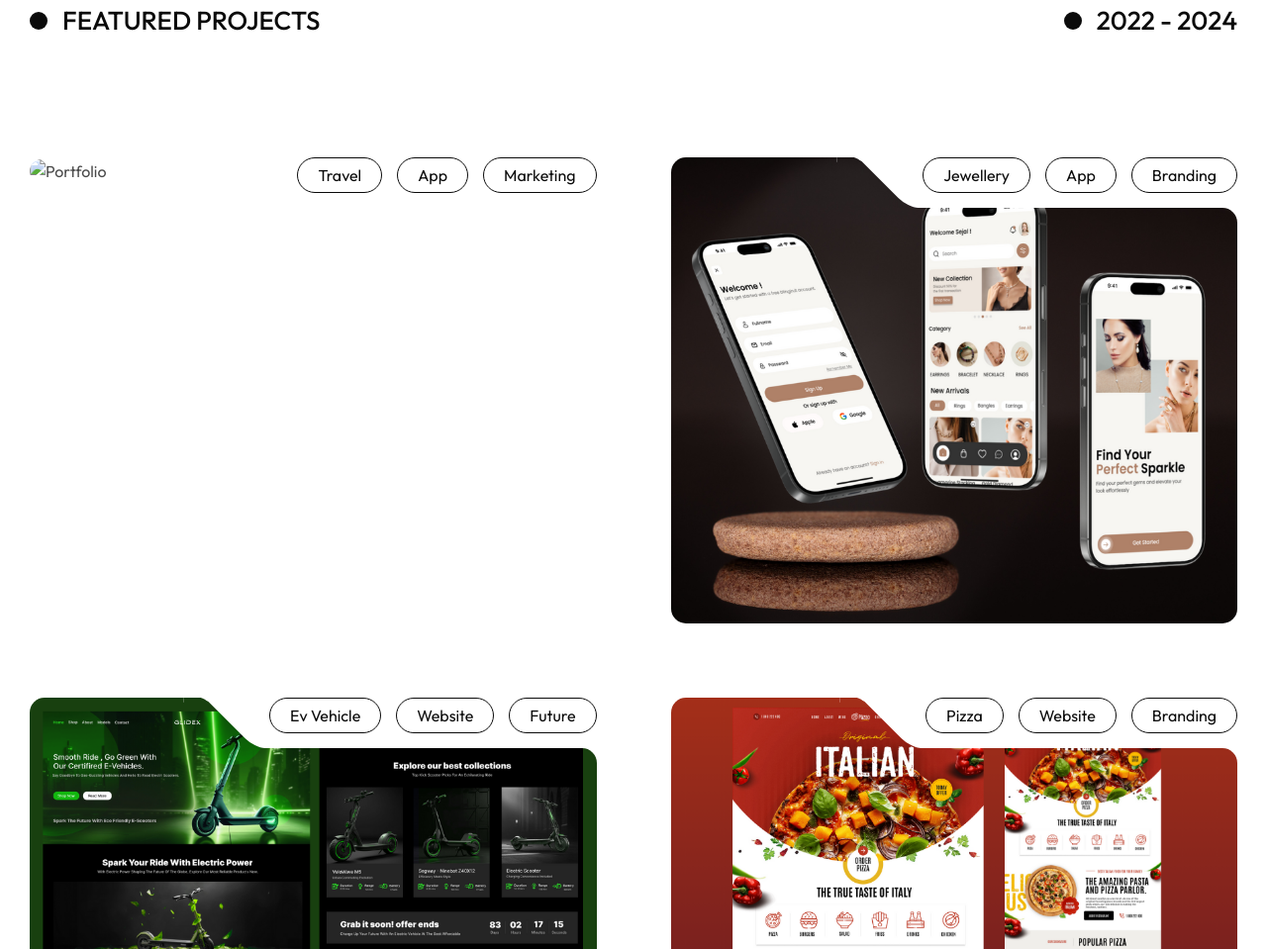
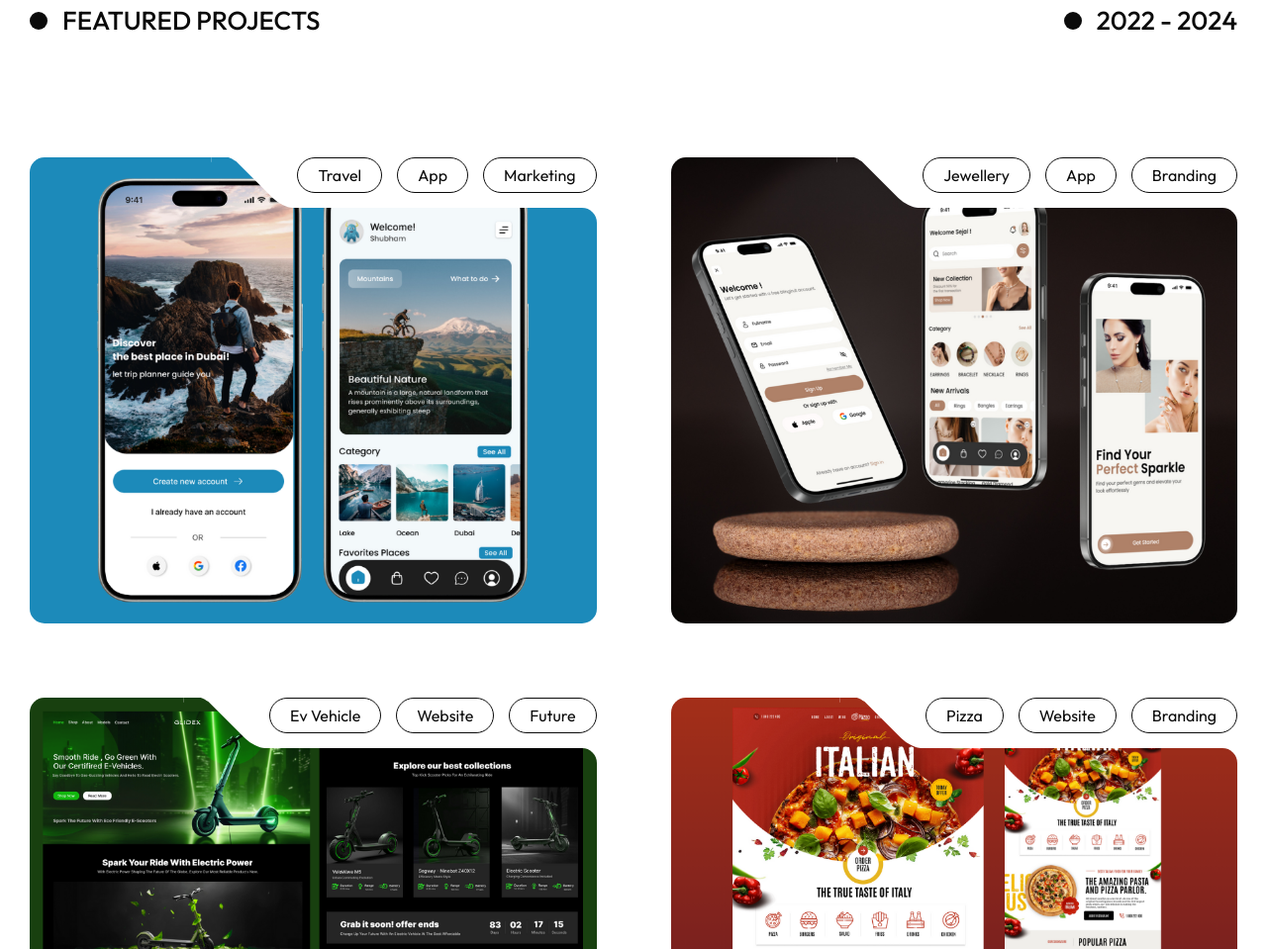
Before and after one commit to coder-shubham266/Shubham.ui_ux, a plain HTML site: page index.html in a window 1280 px wide. Shown: the part 4040-4999 px from the top of the page at 99% size. Drawn offline with nearby package versions, Linux system fonts and the light colour scheme; a script that the page names is missing; files whose address does not match are found by name; a web font is replaced by a local one.

Commit message:
Update index.html

```diff
--- a/index.html
+++ b/index.html
@@ -265,7 +265,7 @@
             <div class="portfolio__items">
                 <div class="portfolio__item">
                     <div class="portfoio__thumbnail hover-overlay">
-                        <img src="images/Travel app.png" alt="Portfolio">
+                        <img src="images/portfolio/Travel app.png" alt="Portfolio">
                     </div>
                     <div class="portfolio__categories">
                         <div class="portfolio__categories-bg"></div>
```
